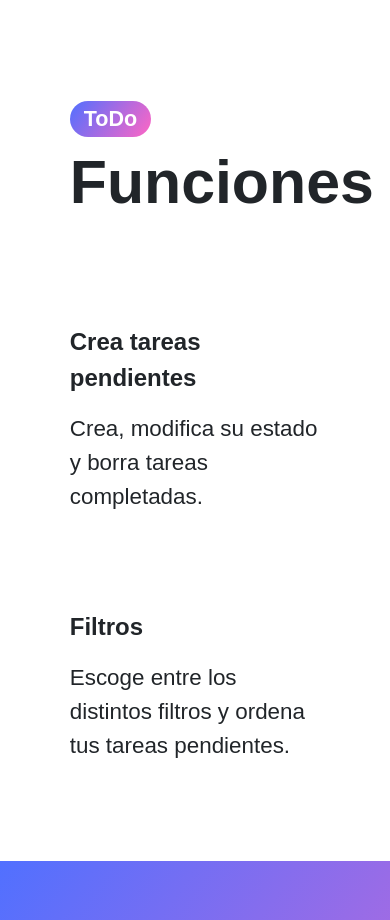
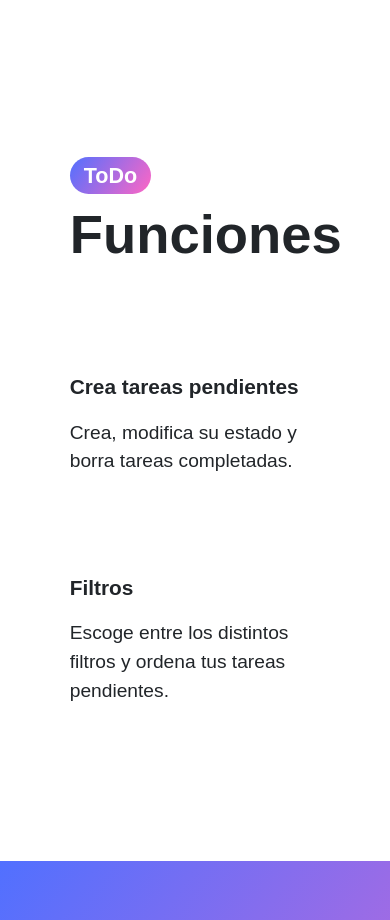
Before and after one commit to AlexBr0s/ToDoApp-JS, a website built with Vite: page index.html in a window 390 px wide. Shown: the part 880-1800 px from the top of the page. Built offline with nearby package versions, Linux system fonts and the light colour scheme; a web font is replaced by a local one.

Commit message:
new responsive desing

```diff
--- a/style.css
+++ b/style.css
@@ -157,15 +157,15 @@ a.nav-link.active {
 	}
 
 	.title-funciones {
-		font-size: 3.8rem !important;
+		font-size: 3.4rem !important;
 	}
 
 	.subtitle-funciones {
-		font-size: 1.5rem !important;
+		font-size: 1.3rem !important;
 	}
 
 	.text-funciones {
-		font-size: 1.4rem !important;
+		font-size: 1.2rem !important;
 	}
 
 	.card {
```
